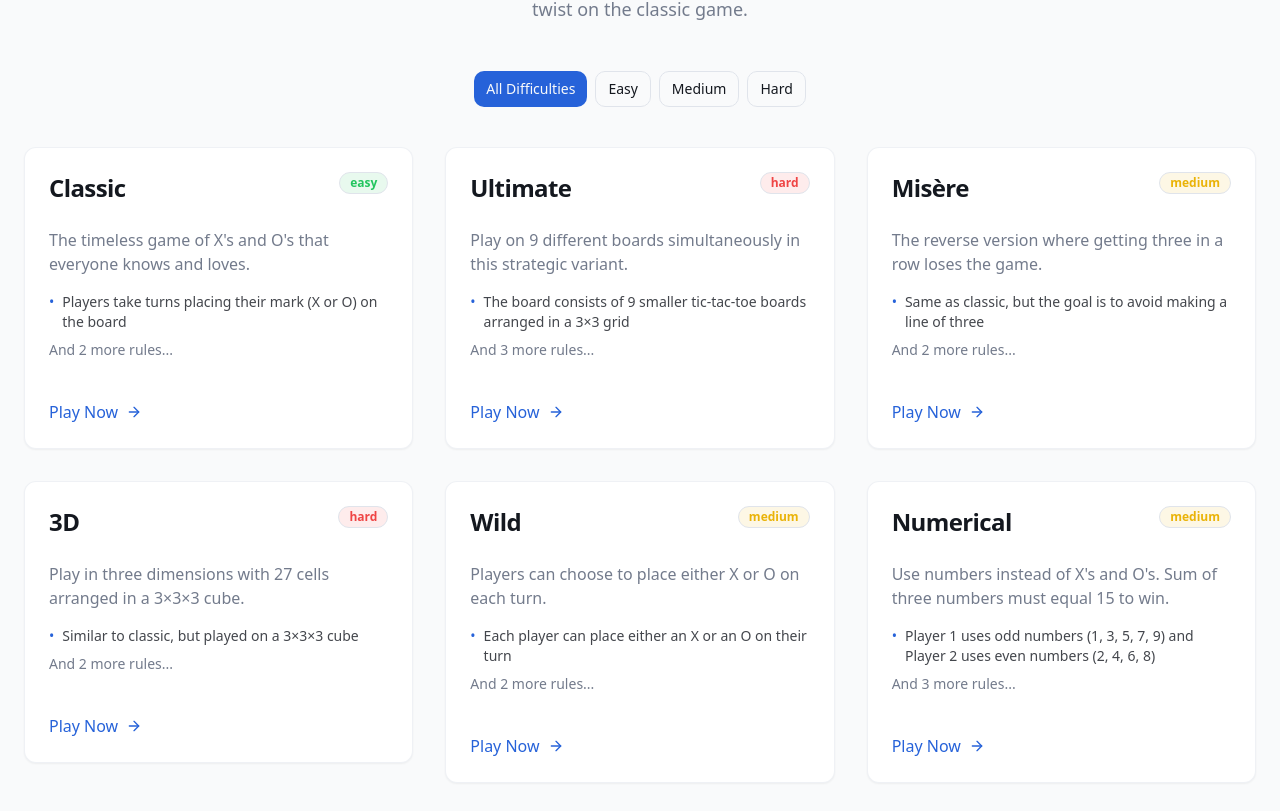
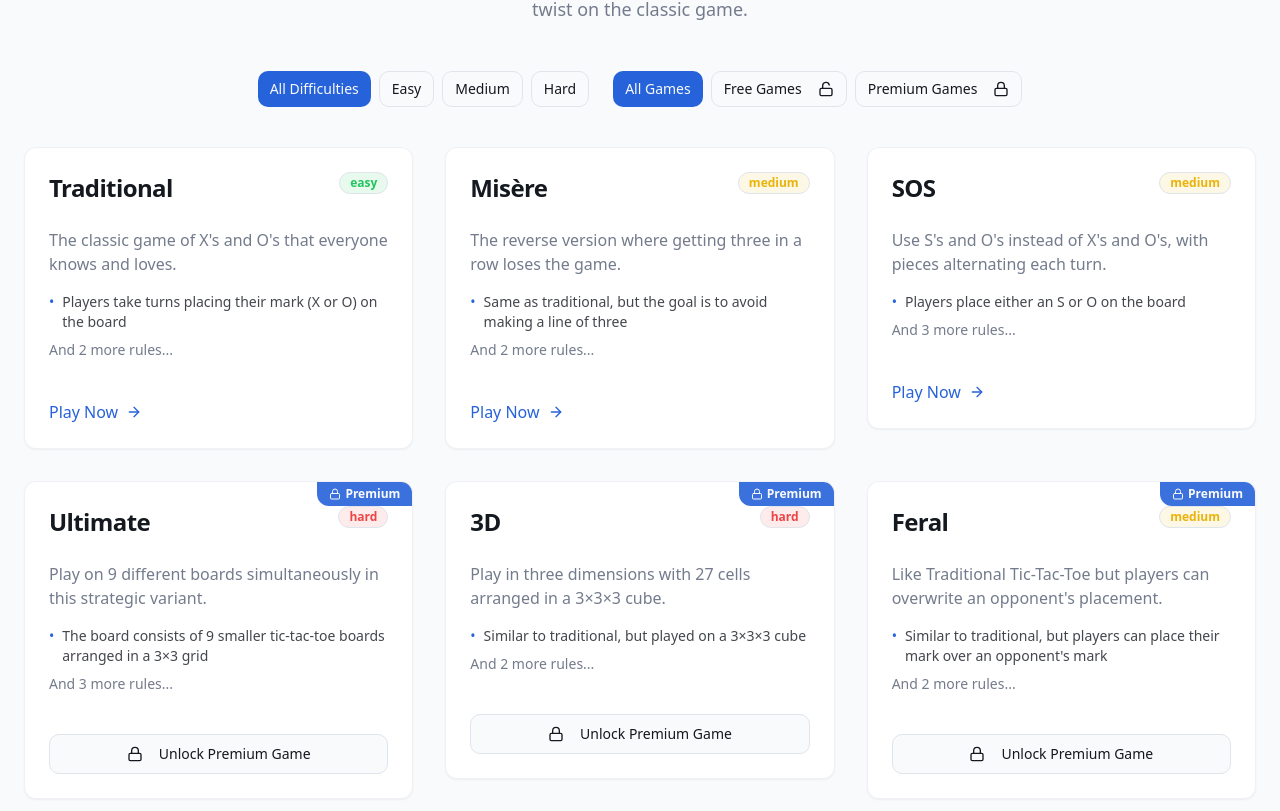
Before and after one commit to barefoot-meadows-farm/tic-tac-toe-toolbox, a React (Vite) app: page /collection in a window 1280 px wide. Shown: the part 289-1100 px from the top of the page. Built offline with nearby package versions, Linux system fonts and the light colour scheme.

Commit message:
Implement game paywall
Implement a paywall to restrict access to certain games in the collection.

```diff
--- a/src/components/GameCard.tsx
+++ b/src/components/GameCard.tsx
@@ -5,14 +5,23 @@ import { Badge } from '@/components/ui/badge';
 import { ArrowRight } from 'lucide-react';
 import { cn } from '@/lib/utils';
 import { GameVariant } from '@/utils/games';
+import { ReactNode } from 'react';
 
 interface GameCardProps {
   game: GameVariant;
   className?: string;
   featured?: boolean;
+  renderFooter?: () => ReactNode;
+  children?: ReactNode;
 }
 
-const GameCard: React.FC<GameCardProps> = ({ game, className, featured = false }) => {
+const GameCard: React.FC<GameCardProps> = ({
+  game,
+  className,
+  featured = false,
+  renderFooter,
+  children
+}) => {
   const difficultyColor = {
     easy: 'bg-green-500/10 text-green-500 hover:bg-green-500/20',
     medium: 'bg-yellow-500/10 text-yellow-500 hover:bg-yellow-500/20',
@@ -61,6 +70,10 @@ const GameCard: React.FC<GameCardProps> = ({ game, className, featured = false }
           )}
         </div>
       </CardContent>
+
+      {renderFooter ? (
+        renderFooter()
+      ) : (
         <CardFooter className="p-6 mt-4">
           <Link
             to={`/game/${game.id}`}
@@ -72,6 +85,9 @@ const GameCard: React.FC<GameCardProps> = ({ game, className, featured = false }
             />
           </Link>
         </CardFooter>
+      )}
+
+      {children}
     </Card>
   );
 };
--- a/src/pages/Collection.tsx
+++ b/src/pages/Collection.tsx
@@ -1,20 +1,50 @@
 
 import { useState } from 'react';
+import { Link } from 'react-router-dom';
 import Navbar from '@/components/Navbar';
 import Footer from '@/components/Footer';
 import GameCard from '@/components/GameCard';
 import { gameVariants } from '@/utils/games';
 import { Button } from '@/components/ui/button';
+import { Badge } from '@/components/ui/badge';
+import { Lock, Unlock } from 'lucide-react';
 import { cn } from '@/lib/utils';
+import {
+  Dialog,
+  DialogContent,
+  DialogDescription,
+  DialogFooter,
+  DialogHeader,
+  DialogTitle,
+  DialogTrigger,
+} from "@/components/ui/dialog";
 
 type Difficulty = 'all' | 'easy' | 'medium' | 'hard';
+type GameType = 'all' | 'free' | 'premium';
 
 const Collection = () => {
   const [difficulty, setDifficulty] = useState<Difficulty>('all');
+  const [gameType, setGameType] = useState<GameType>('all');
 
-  const filteredGames = difficulty === 'all'
-    ? gameVariants
-    : gameVariants.filter(game => game.difficulty === difficulty);
+  const filterGames = () => {
+    let filtered = [...gameVariants];
+
+    // Filter by difficulty
+    if (difficulty !== 'all') {
+      filtered = filtered.filter(game => game.difficulty === difficulty);
+    }
+
+    // Filter by game type (free/premium)
+    if (gameType === 'free') {
+      filtered = filtered.filter(game => !game.premium);
+    } else if (gameType === 'premium') {
+      filtered = filtered.filter(game => game.premium);
+    }
+
+    return filtered;
+  };
+
+  const filteredGames = filterGames();
 
   return (
     <div className="min-h-screen flex flex-col">
@@ -33,6 +63,7 @@ const Collection = () => {
 
             <div className="flex justify-center mb-10 animate-fade-in [animation-delay:200ms]">
               <div className="flex flex-wrap gap-2 justify-center">
+                <div className="flex flex-wrap gap-2 justify-center mr-4">
                   {(['all', 'easy', 'medium', 'hard'] as const).map((diff) => (
                     <Button
                       key={diff}
@@ -50,19 +81,40 @@ const Collection = () => {
                     </Button>
                   ))}
                 </div>
+
+                <div className="flex flex-wrap gap-2 justify-center">
+                  {(['all', 'free', 'premium'] as const).map((type) => (
+                    <Button
+                      key={type}
+                      variant={gameType === type ? "default" : "outline"}
+                      size="sm"
+                      onClick={() => setGameType(type)}
+                      className="capitalize"
+                    >
+                      {type === 'all' ? 'All Games' : type === 'free' ? 'Free Games' : 'Premium Games'}
+                      {type === 'premium' && <Lock className="ml-2 h-3 w-3" />}
+                      {type === 'free' && <Unlock className="ml-2 h-3 w-3" />}
+                    </Button>
+                  ))}
+                </div>
+              </div>
             </div>
 
             <div className="grid grid-cols-1 md:grid-cols-2 lg:grid-cols-3 gap-6 md:gap-8">
               {filteredGames.map((game, index) => (
                 <div key={game.id} className="animate-fade-in" style={{ animationDelay: `${300 + (index * 100)}ms` }}>
+                  {game.premium ? (
+                    <PremiumGameCard game={game} />
+                  ) : (
                     <GameCard game={game} />
+                  )}
                 </div>
               ))}
 
               {filteredGames.length === 0 && (
                 <div className="col-span-full text-center py-12">
                   <p className="text-lg text-muted-foreground">
-                    No games found with the selected filter.
+                    No games found with the selected filters.
                   </p>
                 </div>
               )}
@@ -76,4 +128,66 @@ const Collection = () => {
   );
 };
 
+interface PremiumGameCardProps {
+  game: typeof gameVariants[0];
+}
+
+const PremiumGameCard: React.FC<PremiumGameCardProps> = ({ game }) => {
+  const difficultyColor = {
+    easy: 'bg-green-500/10 text-green-500 hover:bg-green-500/20',
+    medium: 'bg-yellow-500/10 text-yellow-500 hover:bg-yellow-500/20',
+    hard: 'bg-red-500/10 text-red-500 hover:bg-red-500/20',
+  };
+
+  return (
+    <GameCard
+      game={game}
+      className="relative overflow-hidden"
+      renderFooter={() => (
+        <div className="p-6 mt-4">
+          <Dialog>
+            <DialogTrigger asChild>
+              <Button
+                variant="outline"
+                className="w-full flex items-center justify-center space-x-2"
+              >
+                <Lock className="h-4 w-4" />
+                <span>Unlock Premium Game</span>
+              </Button>
+            </DialogTrigger>
+            <DialogContent className="sm:max-w-md">
+              <DialogHeader>
+                <DialogTitle>Unlock Premium Games</DialogTitle>
+                <DialogDescription>
+                  Upgrade to Tic Tac Toolbox Premium to access all premium game variants, including {game.name}.
+                </DialogDescription>
+              </DialogHeader>
+              <div className="py-4">
+                <div className="rounded-lg bg-muted/50 p-4 mb-4">
+                  <h3 className="font-semibold mb-2">Premium features include:</h3>
+                  <ul className="list-disc list-inside space-y-1 text-sm">
+                    <li>Access to all premium game variants</li>
+                    <li>Ad-free experience</li>
+                    <li>Custom themes and board designs</li>
+                    <li>Early access to new game modes</li>
+                  </ul>
+                </div>
+              </div>
+              <DialogFooter>
+                <Button variant="outline" className="w-full sm:w-auto">Subscribe Monthly - $2.99</Button>
+                <Button className="w-full sm:w-auto">Subscribe Yearly - $24.99</Button>
+              </DialogFooter>
+            </DialogContent>
+          </Dialog>
+        </div>
+      )}
+    >
+      <div className="absolute top-0 right-0 bg-primary/90 text-primary-foreground px-3 py-1 text-xs font-semibold flex items-center rounded-bl-lg">
+        <Lock className="h-3 w-3 mr-1" />
+        Premium
+      </div>
+    </GameCard>
+  );
+};
+
 export default Collection;
--- a/src/pages/GameDetails.tsx
+++ b/src/pages/GameDetails.tsx
@@ -1,7 +1,7 @@
 
-import { useEffect } from 'react';
+import { useEffect, useState } from 'react';
 import { useParams, useNavigate, Link } from 'react-router-dom';
-import { ArrowLeft } from 'lucide-react';
+import { ArrowLeft, Lock } from 'lucide-react';
 import Navbar from '@/components/Navbar';
 import Footer from '@/components/Footer';
 import TicTacToeGame from '@/components/TicTacToeGame';
@@ -9,15 +9,26 @@ import { Badge } from '@/components/ui/badge';
 import { Button } from '@/components/ui/button';
 import { getGameById } from '@/utils/games';
 import { cn } from '@/lib/utils';
+import {
+  Dialog,
+  DialogContent,
+  DialogDescription,
+  DialogFooter,
+  DialogHeader,
+  DialogTitle,
+} from "@/components/ui/dialog";
 
 const GameDetails = () => {
   const { id } = useParams<{ id: string }>();
   const navigate = useNavigate();
   const game = getGameById(id || '');
+  const [showPremiumDialog, setShowPremiumDialog] = useState(false);
 
   useEffect(() => {
     if (!id || !game) {
       navigate('/collection');
+    } else if (game.premium) {
+      setShowPremiumDialog(true);
     }
   }, [id, game, navigate]);
 
@@ -47,7 +58,15 @@ const GameDetails = () => {
 
             <div className="flex flex-wrap items-start justify-between gap-4">
               <div>
-                <h1 className="text-3xl md:text-4xl font-bold">{game.name}</h1>
+                <div className="flex items-center gap-2">
+                  <h1 className="text-3xl md:text-4xl font-bold">{game.name}</h1>
+                  {game.premium && (
+                    <Badge className="bg-primary/90 text-primary-foreground flex items-center">
+                      <Lock className="h-3 w-3 mr-1" />
+                      Premium
+                    </Badge>
+                  )}
+                </div>
                 <p className="text-lg text-muted-foreground mt-2">{game.description}</p>
               </div>
               <Badge
@@ -79,7 +98,7 @@ const GameDetails = () => {
               <div className="mt-8">
                 <h2 className="text-xl font-bold mb-4">About This Variant</h2>
                 <p className="text-foreground/80">
-                  {game.id === 'classic' ? (
+                  {game.id === 'traditional' ? (
                     <>
                       The classic Tic-Tac-Toe game has been played for centuries. It's a simple yet engaging game
                       that helps develop strategic thinking and pattern recognition.
@@ -94,6 +113,16 @@ const GameDetails = () => {
                       Misère Tic-Tac-Toe flips the objective, creating an interesting twist where players must
                       avoid making three in a row. This reversal changes the entire strategy of the game.
                     </>
+                  ) : game.id === 'sos' ? (
+                    <>
+                      The SOS variant changes the pieces from X's and O's to S's and O's. Each turn, the player's
+                      piece alternates, adding a unique rhythm to the game and changing the winning patterns.
+                    </>
+                  ) : game.id === 'feral' ? (
+                    <>
+                      Feral Tic-Tac-Toe introduces the ability to overwrite an opponent's placement with your own,
+                      meaning no placement is permanent and requiring players to think even more strategically.
+                    </>
                   ) : (
                     <>
                       This unique variant of Tic-Tac-Toe offers a fresh perspective on the classic game,
@@ -107,12 +136,54 @@ const GameDetails = () => {
             <div className="animate-scale-in [animation-delay:400ms] order-1 lg:order-2">
               <div className="bg-background rounded-lg p-6 shadow-md border border-border/50">
                 <h2 className="text-xl font-bold mb-6 text-center">Play {game.name}</h2>
-                <TicTacToeGame variant={game.id} />
+                {game.premium ? (
+                  <div className="p-8 text-center">
+                    <Lock className="h-12 w-12 mx-auto mb-4 text-primary/70" />
+                    <h3 className="text-xl font-bold mb-2">Premium Game</h3>
+                    <p className="text-muted-foreground mb-6">
+                      This game variant is only available to premium subscribers.
+                    </p>
+                    <Button
+                      onClick={() => setShowPremiumDialog(true)}
+                      className="w-full max-w-xs mx-auto"
+                    >
+                      Unlock Premium
+                    </Button>
+                  </div>
+                ) : (
+                  <TicTacToeGame variant={game.id} />
+                )}
               </div>
             </div>
           </div>
         </div>
       </main>
+
+      <Dialog open={showPremiumDialog} onOpenChange={setShowPremiumDialog}>
+        <DialogContent className="sm:max-w-md">
+          <DialogHeader>
+            <DialogTitle>Unlock Premium Games</DialogTitle>
+            <DialogDescription>
+              Upgrade to Tic Tac Toolbox Premium to access all premium game variants, including {game.name}.
+            </DialogDescription>
+          </DialogHeader>
+          <div className="py-4">
+            <div className="rounded-lg bg-muted/50 p-4 mb-4">
+              <h3 className="font-semibold mb-2">Premium features include:</h3>
+              <ul className="list-disc list-inside space-y-1 text-sm">
+                <li>Access to all premium game variants</li>
+                <li>Ad-free experience</li>
+                <li>Custom themes and board designs</li>
+                <li>Early access to new game modes</li>
+              </ul>
+            </div>
+          </div>
+          <DialogFooter>
+            <Button variant="outline" className="w-full sm:w-auto">Subscribe Monthly - $2.99</Button>
+            <Button className="w-full sm:w-auto">Subscribe Yearly - $24.99</Button>
+          </DialogFooter>
+        </DialogContent>
+      </Dialog>
 
       <Footer />
     </div>
--- a/src/utils/games.ts
+++ b/src/utils/games.ts
@@ -7,13 +7,14 @@ export interface GameVariant {
   imageUrl?: string;
   rules: string[];
   featured?: boolean;
+  premium?: boolean;
 }
 
 export const gameVariants: GameVariant[] = [
   {
-    id: 'classic',
-    name: 'Classic',
-    description: 'The timeless game of X\'s and O\'s that everyone knows and loves.',
+    id: 'traditional',
+    name: 'Traditional',
+    description: 'The classic game of X\'s and O\'s that everyone knows and loves.',
     difficulty: 'easy',
     featured: true,
     rules: [
@@ -23,11 +24,37 @@ export const gameVariants: GameVariant[] = [
     ]
   },
   {
+    id: 'misere',
+    name: 'Misère',
+    description: 'The reverse version where getting three in a row loses the game.',
+    difficulty: 'medium',
+    featured: true,
+    rules: [
+      'Same as traditional, but the goal is to avoid making a line of three',
+      'First player to get 3 of their marks in a row loses',
+      'If the board fills up with no three in a row, the game is a draw'
+    ]
+  },
+  {
+    id: 'sos',
+    name: 'SOS',
+    description: 'Use S\'s and O\'s instead of X\'s and O\'s, with pieces alternating each turn.',
+    difficulty: 'medium',
+    featured: true,
+    rules: [
+      'Players place either an S or O on the board',
+      'Each turn, the player\'s piece alternates between S and O',
+      'First player to form the sequence "SOS" (horizontally, vertically, or diagonally) wins',
+      'If the board fills up with no SOS sequence, the game is a draw'
+    ]
+  },
+  {
     id: 'ultimate',
     name: 'Ultimate',
     description: 'Play on 9 different boards simultaneously in this strategic variant.',
     difficulty: 'hard',
     featured: true,
+    premium: true,
     rules: [
       'The board consists of 9 smaller tic-tac-toe boards arranged in a 3×3 grid',
       'Win a small board to claim it with your mark',
@@ -36,71 +63,67 @@ export const gameVariants: GameVariant[] = [
     ]
   },
   {
-    id: 'misere',
-    name: 'Misère',
-    description: 'The reverse version where getting three in a row loses the game.',
-    difficulty: 'medium',
-    featured: true,
-    rules: [
-      'Same as classic, but the goal is to avoid making a line of three',
-      'First player to get 3 of their marks in a row loses',
-      'If the board fills up with no three in a row, the game is a draw'
-    ]
-  },
-  {
     id: '3d',
     name: '3D',
     description: 'Play in three dimensions with 27 cells arranged in a 3×3×3 cube.',
     difficulty: 'hard',
+    premium: true,
     rules: [
-      'Similar to classic, but played on a 3×3×3 cube',
+      'Similar to traditional, but played on a 3×3×3 cube',
       'Win by getting 3 in a row in any direction (including diagonals through the cube)',
       'There are 49 possible winning lines'
     ]
   },
   {
-    id: 'wild',
-    name: 'Wild',
-    description: 'Players can choose to place either X or O on each turn.',
+    id: 'feral',
+    name: 'Feral',
+    description: 'Like Traditional Tic-Tac-Toe but players can overwrite an opponent\'s placement.',
     difficulty: 'medium',
+    premium: true,
     rules: [
-      'Each player can place either an X or an O on their turn',
-      'First player to create a line of three identical symbols wins',
-      'Adds a new layer of strategy to the classic game'
+      'Similar to traditional, but players can place their mark over an opponent\'s mark',
+      'This adds a new layer of strategy as no placement is permanent',
+      'First player to get 3 of their marks in a row wins'
     ]
   },
   {
-    id: 'numttt',
+    id: 'numerical',
     name: 'Numerical',
     description: 'Use numbers instead of X\'s and O\'s. Sum of three numbers must equal 15 to win.',
     difficulty: 'medium',
+    premium: true,
     rules: [
       'Player 1 uses odd numbers (1, 3, 5, 7, 9) and Player 2 uses even numbers (2, 4, 6, 8)',
       'Each number can only be used once',
       'Win by getting three numbers that sum to 15',
-      'This is equivalent to classic tic-tac-toe on a magic square'
+      'This is equivalent to traditional tic-tac-toe on a magic square'
     ]
   },
   {
-    id: 'quantum',
-    name: 'Quantum',
-    description: 'A mind-bending variant where moves remain in superposition until observed.',
-    difficulty: 'hard',
+    id: 'sos-extended',
+    name: 'SOS Extended',
+    description: 'A variant of SOS with expanded customization and scoring mechanics.',
+    difficulty: 'medium',
+    premium: true,
     rules: [
-      'Players place their marks in "superposition" - not committed until a line is completed',
-      'When a cell is "observed" (part of a potential winning line), it collapses to one player\'s mark',
-      'Inspired by quantum mechanics principles'
+      'Players place either an S or O on the board',
+      'When a player forms an "SOS" sequence, they score a point and get another turn',
+      'Play continues until the board is full',
+      'The player with the highest score wins',
+      'Customizable board size and winning score threshold'
     ]
   },
   {
-    id: 'notakto',
-    name: 'Notakto',
-    description: 'Both players play as X. The player who completes a line loses.',
-    difficulty: 'medium',
+    id: 'unrestricted',
+    name: 'Unrestricted',
+    description: 'Play on a seemingly infinite board where players decide the winning line length.',
+    difficulty: 'hard',
+    premium: true,
     rules: [
-      'Both players play as X',
-      'The player who completes a line of three X\'s loses',
-      'A strategic variant that becomes a game of forced moves'
+      'Similar to traditional but on a much larger board',
+      'Players vote before the match starts to determine how many marks in a row are needed to win',
+      'This allows for more complex strategies and longer games',
+      'No draw condition unless players agree to end the game'
     ]
   }
 ];
@@ -112,3 +135,11 @@ export const getFeaturedGames = (): GameVariant[] => {
 export const getGameById = (id: string): GameVariant | undefined => {
   return gameVariants.find(game => game.id === id);
 };
+
+export const getPremiumGames = (): GameVariant[] => {
+  return gameVariants.filter(game => game.premium);
+};
+
+export const getFreeGames = (): GameVariant[] => {
+  return gameVariants.filter(game => !game.premium);
+};
```
Lines whose indentation alone changed are shown as unchanged.
